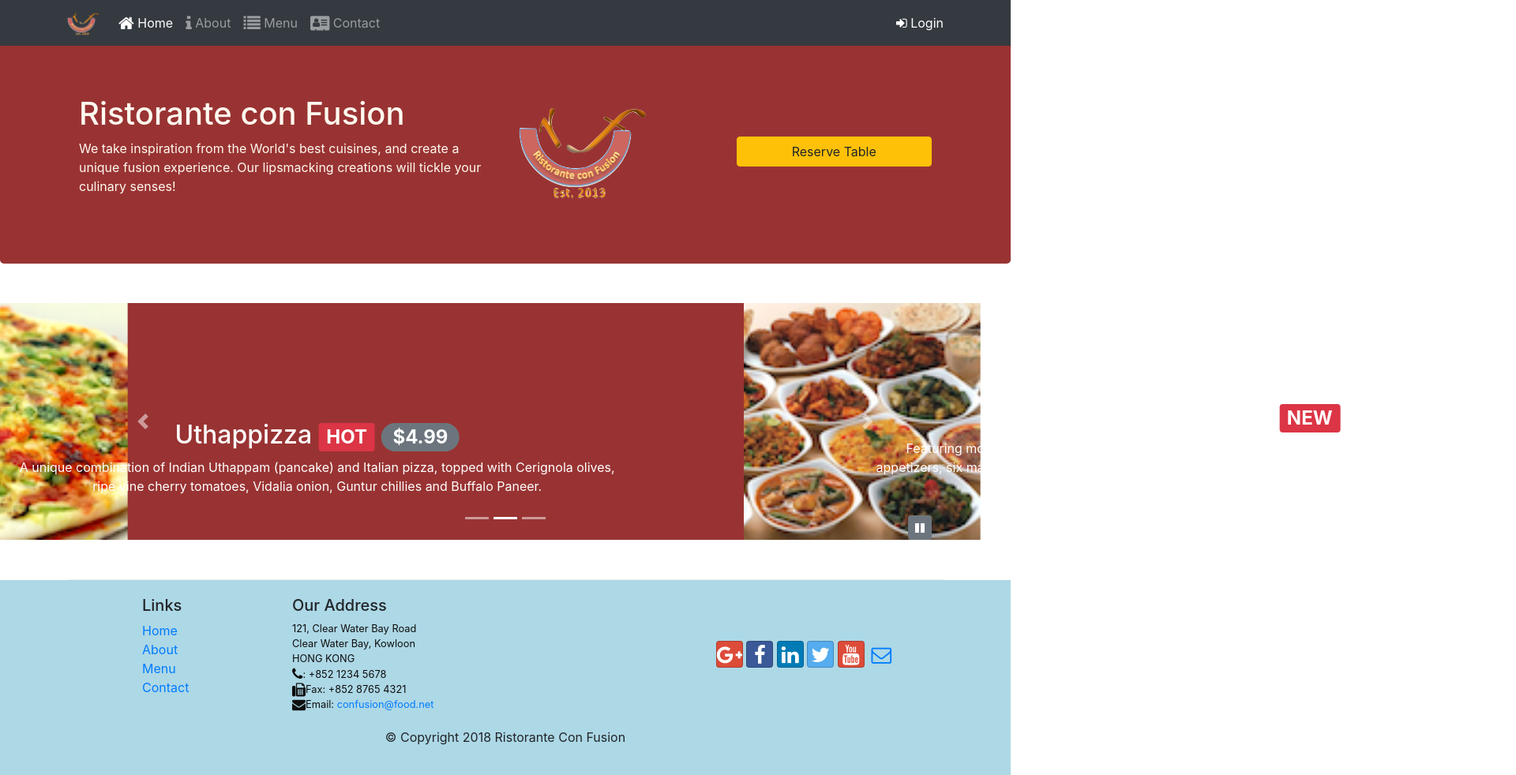
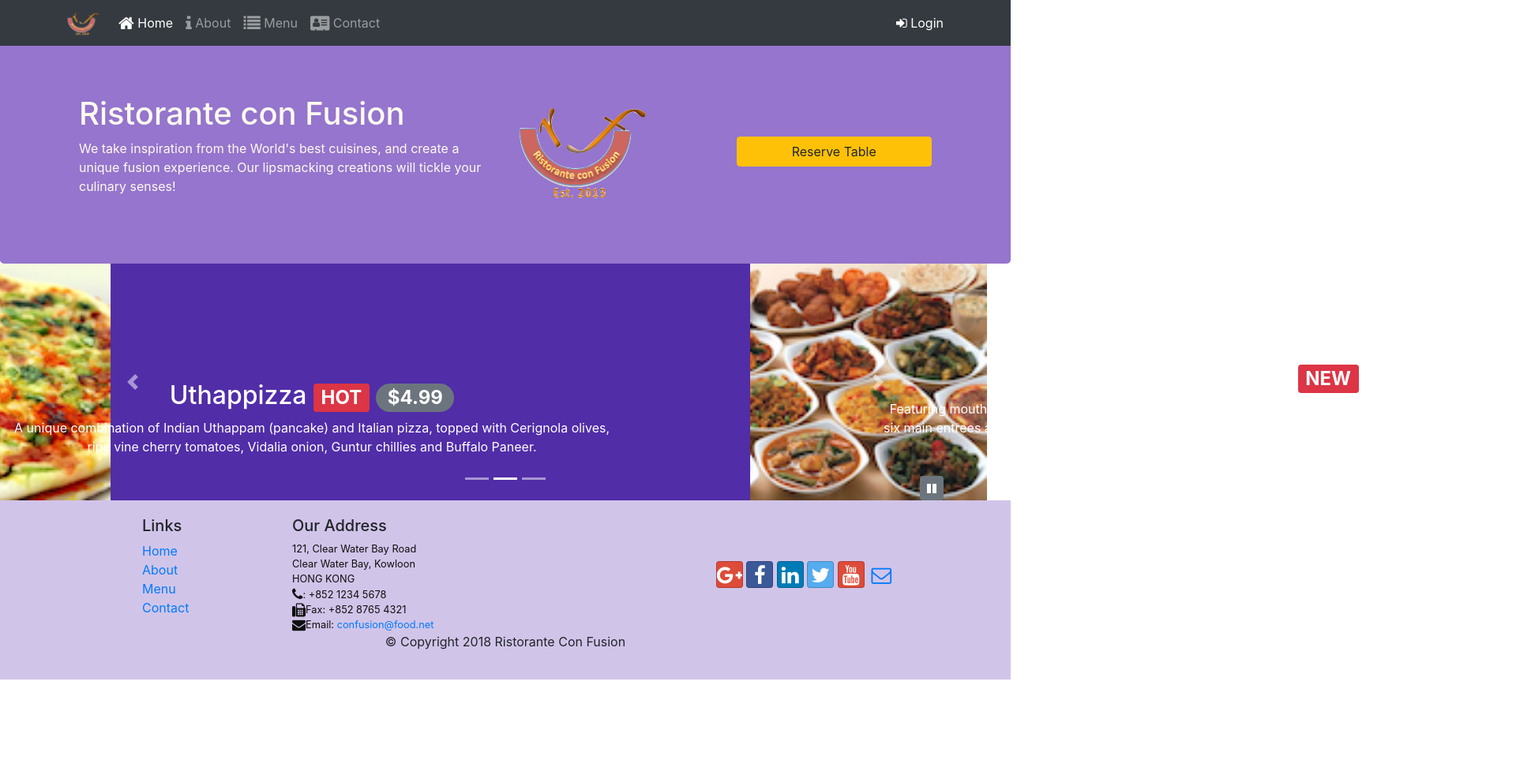
Before and after one commit to atulr5124/bootstrap-c0nfusion, a website: page index.html in a window 1280 px wide. Shown: the top 982 px of the page at 79% size, 1920 px wide, since content can reach past the window. After the commit the page ends 861 px from the top, so only its background shows below. Drawn offline with nearby package versions, Linux system fonts and the light colour scheme.

Commit message:
Added less css

```diff
--- /dev/null
+++ b/css/styles-old.css
@@ -0,0 +1,71 @@
+.row-header {
+    margin: 0px auto;
+    padding: 0px auto;
+}
+
+.row-content {
+    margin: 0px auto;
+    padding: 50px 0px 50px 0px;
+    border-bottom: 1px ridge;
+    min-height: 400px;
+}
+
+.footer {
+    background-color: lightblue;
+    margin: 0px auto;
+    padding: 20px 0px 20px 0px;
+}
+
+.jumbotron {
+    padding: 70px 30px 70px 30px;
+    margin: 0px auto;
+    color: floralwhite;
+    background: #993333;
+}
+
+.address {
+    font-size: 80%;
+    margin: 0px;
+    color: #0f0f0f;
+}
+
+.copyright {
+    margin-top: 20px;
+}
+
+body {
+    padding: 50px 0px 0px 0px;
+    z-index: 0;
+}
+
+.navbar-dark {
+    background-color: #993333;
+}
+
+.tab-content {
+    border-left: 1px solid #ddd;
+    border-right: 1px solid #ddd;
+    border-bottom: 1px solid #ddd;
+    padding: 10px;
+}
+
+.carousel {
+    background: #993333;
+}
+
+.carousel-item {
+    height: 300px;
+}
+
+.carousel-item img {
+    position: absolute;
+    top: 0;
+    left: 0;
+    min-height: 300px;
+}
+
+#carouselButton {
+    right: 0px;
+    position: absolute;
+    bottom: 0px;
+}
--- /dev/null
+++ b/css/styles.less
@@ -0,0 +1,68 @@
+@lt-gray: #ddd;
+@background-dark: #512da8;
+@background-light: #9575cd;
+@background-pale: #d1c4e9;
+
+// Height Variables
+@carousel-item-height: 300px;
+
+.zero-margin (@pad-up-dn: 0px, @pad-left-right: 0px) {
+    margin: 0px auto;
+    padding: @pad-up-dn @pad-left-right;
+}
+
+.row-header {
+    .zero-margin();
+}
+
+.footer {
+    background-color: @background-pale;
+    .zero-margin(20px, 0px);
+}
+
+.jumbotron {
+    .zero-margin(70px, 30px);
+    background: @background-light;
+    color: floralwhite;
+}
+
+address {
+    font-size: 80%;
+    margin: 0px;
+    color: #0f0f0f;
+}
+
+body {
+    padding: 50px 0px 0px 0px;
+    z-index: 0;
+}
+
+.navbar-dark {
+    background-color: @background-dark;
+}
+
+.tab-content {
+    border-left: 1px solid @lt-gray;
+    border-right: 1px solid @lt-gray;
+    border-bottom: 1px solid @lt-gray;
+    padding: 10px;
+}
+
+.carousel {
+    background: @background-dark;
+    .carousel-item {
+        height: @carousel-item-height;
+        img {
+            position: absolute;
+            top: 0;
+            left: 0;
+            min-height: 300px;
+        }
+    }
+}
+
+#carouselButton {
+    right: 0px;
+    position: absolute;
+    bottom: 0px;
+}
```
Also changed, not shown: css/styles.css.
